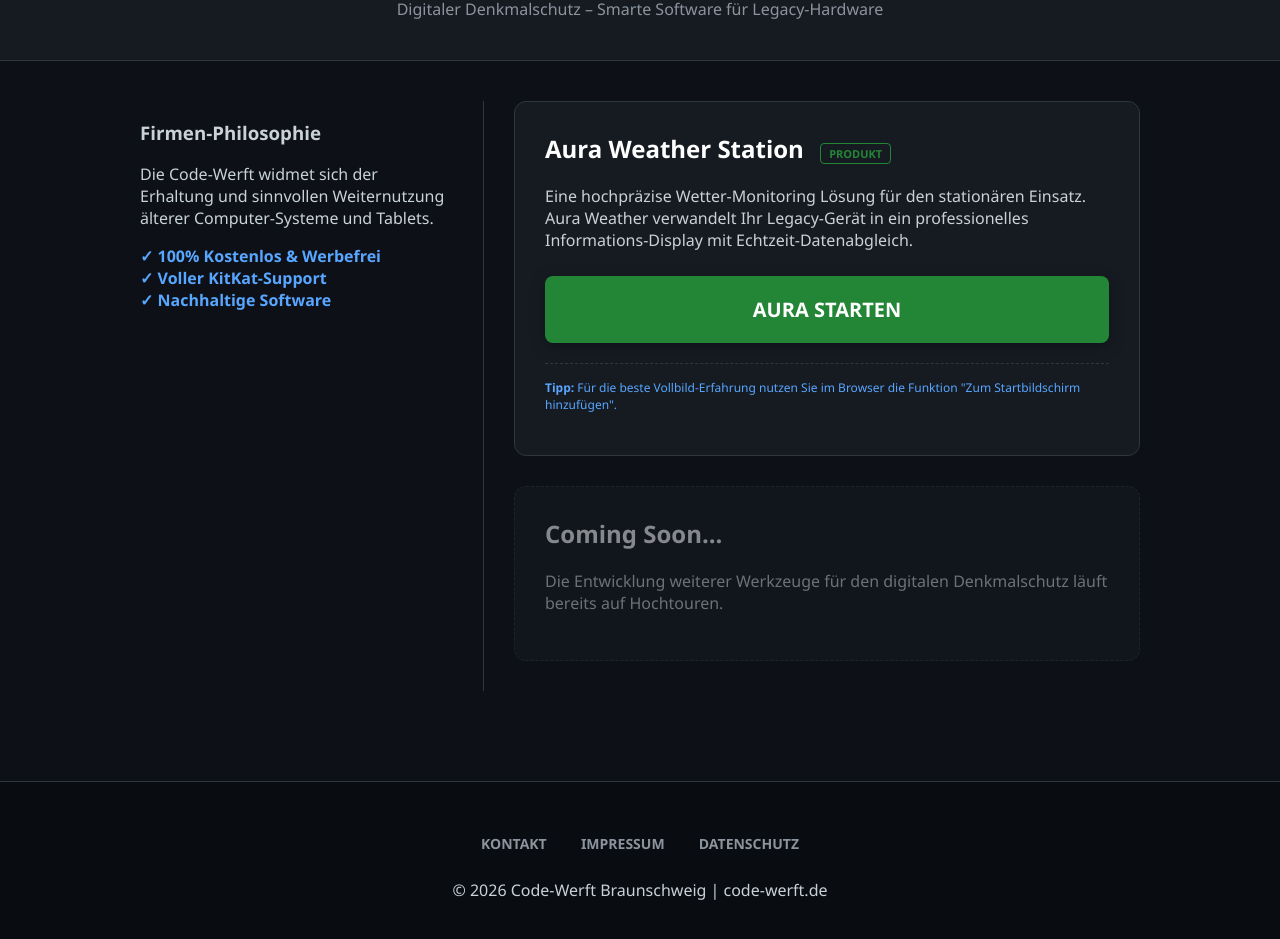
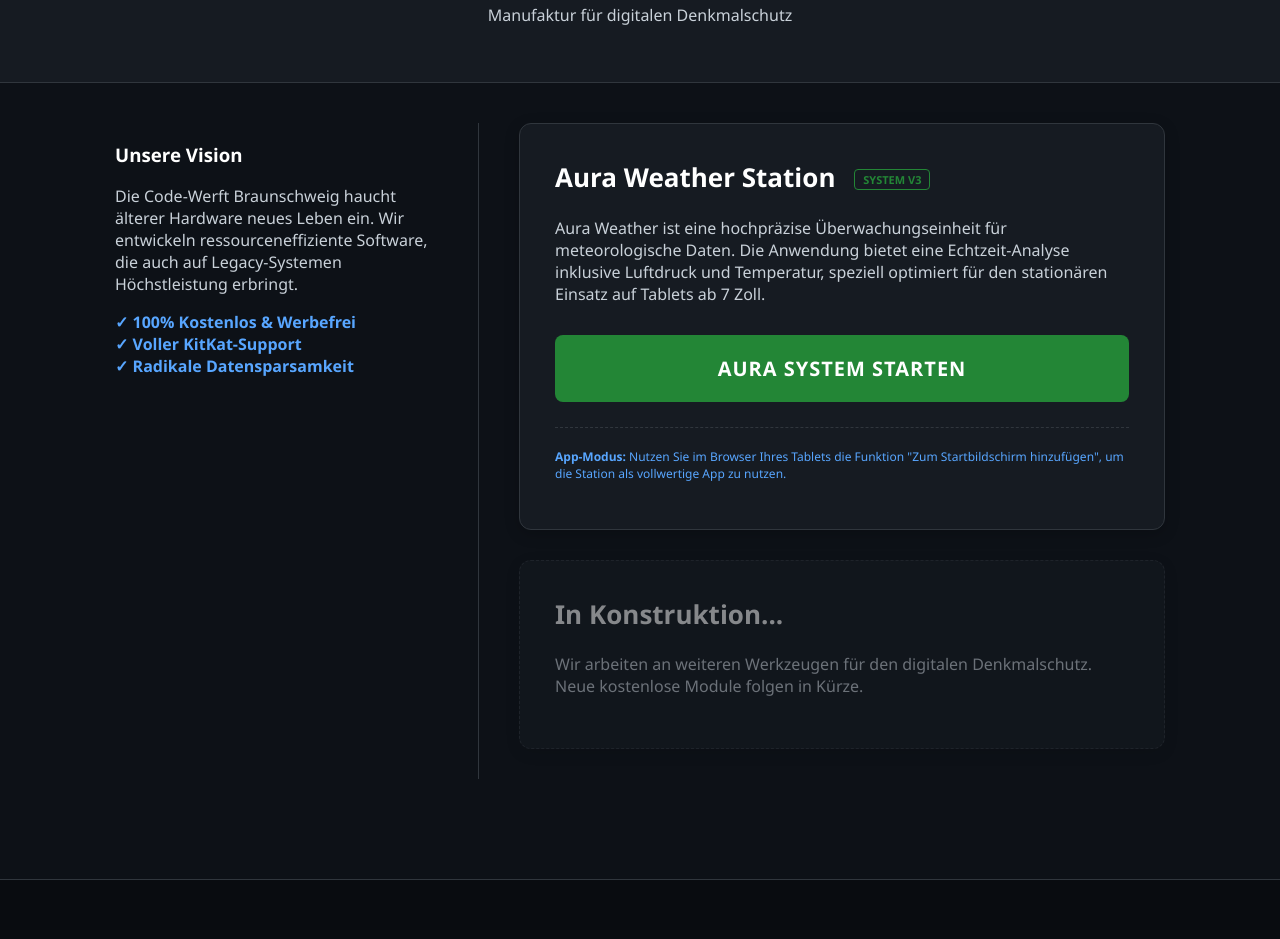
Before and after one commit to PiratKarl/Homepage, a plain HTML site: page index.html in a window 1280 px wide. Shown: the part 95-1034 px from the top of the page. Drawn offline with Linux system fonts and the light colour scheme.

Commit message:
Update index.html

```diff
--- a/index.html
+++ b/index.html
@@ -4,16 +4,17 @@
     <meta charset="UTF-8">
     <title>Code-Werft | Digitaler Denkmalschutz & Software-Manufaktur</title>
 
-    <meta name="description" content="Code-Werft Braunschweig - Digitaler Denkmalschutz für Legacy-Hardware. Entdecken Sie Aura Weather, unsere kostenlose Software-Lösung für Tablets ab Android 4.4 KitKat.">
-    <meta name="keywords" content="Code-Werft, Aura Weather, Digitaler Denkmalschutz, Android 4.4, KitKat App, Wetterstation, Braunschweig, piratkarl">
+    <meta name="description" content="Code-Werft Braunschweig - Spezialist für digitalen Denkmalschutz. Wir entwickeln kostenlose, werbefreie Software wie Aura Weather, optimiert für Tablets ab Android 4.4 KitKat.">
+    <meta name="keywords" content="Code-Werft, Aura Weather, Digitaler Denkmalschutz, Braunschweig, Wetterstation App, Android 4.4, KitKat, piratkarl, kostenlose Software">
+    <meta name="author" content="Code-Werft">
     <meta name="robots" content="index, follow">
 
-    <meta name="viewport" content="width=device-width, initial-scale=1.0">
+    <meta name="viewport" content="width=device-width, initial-scale=1.0, maximum-scale=1.0">
     <meta name="mobile-web-app-capable" content="yes">
     <meta name="theme-color" content="#0d1117">
 
     <style>
-        /* DESIGN - OPTIMIERT FÜR TABLETS & RESSOURCENSCHONEND */
+        /* ROBUSTES DESIGN FÜR ALTE & NEUE HARDWARE */
         body {
             background-color: #0d1117;
             color: #c9d1d9;
@@ -31,34 +32,41 @@
             border-bottom: 1px solid #30363d;
         }
 
-        .header h1 { color: #58a6ff; margin: 0; letter-spacing: 3px; text-transform: uppercase; font-size: 32px; }
-        .header p { color: #8b949e; margin: 10px 0 0; font-size: 16px; }
+        .header h1 {
+            color: #58a6ff;
+            margin: 0;
+            letter-spacing: 4px;
+            text-transform: uppercase;
+            font-size: 32px;
+        }
 
         .main-content {
             flex: 1;
-            max-width: 1000px;
+            max-width: 1050px;
             margin: 40px auto;
             padding: 0 20px;
             display: flex;
             flex-direction: row;
         }
 
-        .sidebar { flex: 1; padding-right: 30px; border-right: 1px solid #30363d; }
-        .content { flex: 2; padding-left: 30px; }
+        .sidebar { flex: 1; padding-right: 40px; border-right: 1px solid #30363d; }
+        .content { flex: 2; padding-left: 40px; }
 
+        /* PRODUKT-PRÄSENTATION */
         .card {
             background: #161b22;
             border: 1px solid #30363d;
             border-radius: 12px;
-            padding: 30px;
+            padding: 35px;
             margin-bottom: 30px;
+            box-shadow: 0 4px 15px rgba(0,0,0,0.2);
         }
 
-        .product-title { color: #ffffff; margin-top: 0; font-size: 24px; }
-        .badge { border: 1px solid #238636; color: #238636; padding: 2px 8px; border-radius: 4px; font-size: 11px; margin-left: 10px; font-weight: bold; }
+        .product-title { color: #ffffff; margin-top: 0; font-size: 26px; }
+        .badge { border: 1px solid #238636; color: #238636; padding: 2px 8px; border-radius: 4px; font-size: 11px; margin-left: 12px; font-weight: bold; vertical-align: middle; }
 
-        /* BUTTON ZUR APP - MIT DEINEM SPEZIFISCHEN LINK */
-        .btn-link {
+        /* DER REPARIERTE BUTTON ZUR WETTERSTATION */
+        .btn-aura {
             background-color: #238636;
             color: white;
             text-decoration: none;
@@ -68,34 +76,42 @@
             border-radius: 8px;
             display: block;
             text-align: center;
-            margin-top: 25px;
+            margin-top: 30px;
             text-transform: uppercase;
-            box-shadow: 0 4px 15px rgba(0,0,0,0.3);
+            letter-spacing: 1px;
+            transition: background 0.2s;
         }
-        .btn-link:hover { background-color: #2ea043; }
+        .btn-aura:hover { background-color: #2ea043; }
 
-        /* FOOTER (KONTAKT, IMPRESSUM, DATENSCHUTZ UNTEN) */
+        /* FOOTER MIT RECHTLICHEM INHALT */
         .footer {
             background: #090c10;
-            padding: 50px 20px;
+            padding: 60px 20px;
             text-align: center;
             border-top: 1px solid #30363d;
-            margin-top: 50px;
+            margin-top: 60px;
         }
 
-        .footer-nav { margin-bottom: 25px; }
-        .footer-nav a { color: #8b949e; text-decoration: none; margin: 0 15px; font-size: 14px; font-weight: bold; cursor: pointer; }
+        .footer-nav { margin-bottom: 30px; }
+        .footer-nav a {
+            color: #8b949e;
+            text-decoration: none;
+            margin: 0 20px;
+            font-size: 14px;
+            font-weight: bold;
+            cursor: pointer;
+        }
         .footer-nav a:hover { color: #58a6ff; }
 
-        /* MODALS (POPUP-MENÜS) */
+        /* POPUP MODALS */
         .modal { display: none; position: fixed; top: 0; left: 0; width: 100%; height: 100%; background: rgba(0,0,0,0.9); z-index: 1000; }
-        .modal-box { background: #161b22; width: 85%; max-width: 600px; margin: 15% auto; padding: 30px; border-radius: 12px; border: 1px solid #30363d; position: relative; }
+        .modal-box { background: #161b22; width: 85%; max-width: 600px; margin: 15% auto; padding: 35px; border-radius: 12px; border: 1px solid #30363d; position: relative; }
         .close-btn { position: absolute; top: 15px; right: 20px; font-size: 24px; color: #8b949e; cursor: pointer; }
 
-        /* RESPONSIVE ANPASSUNG */
+        /* OPTIMIERUNG FÜR MOBILE GERÄTE */
         @media (max-width: 768px) {
             .main-content { flex-direction: column; }
-            .sidebar { border-right: none; border-bottom: 1px solid #30363d; padding-right: 0; padding-bottom: 30px; margin-bottom: 30px; }
+            .sidebar { border-right: none; border-bottom: 1px solid #30363d; padding-right: 0; padding-bottom: 35px; margin-bottom: 35px; }
             .content { padding-left: 0; }
         }
     </style>
@@ -103,36 +119,36 @@
 <body>
 
     <div class="header">
-        <h1>Code-Werft</h1>
-        <p>Digitaler Denkmalschutz – Smarte Software für Legacy-Hardware</p>
+        <h1>⚓ Code-Werft</h1>
+        <p>Manufaktur für digitalen Denkmalschutz</p>
     </div>
 
     <div class="main-content">
         <div class="sidebar">
-            <h3>Firmen-Philosophie</h3>
-            <p>Die Code-Werft widmet sich der Erhaltung und sinnvollen Weiternutzung älterer Computer-Systeme und Tablets.</p>
+            <h3 style="color: white;">Unsere Vision</h3>
+            <p>Die Code-Werft Braunschweig haucht älterer Hardware neues Leben ein. Wir entwickeln ressourceneffiziente Software, die auch auf Legacy-Systemen Höchstleistung erbringt.</p>
             <p style="color:#58a6ff; font-weight:bold;">
                 ✓ 100% Kostenlos & Werbefrei<br>
                 ✓ Voller KitKat-Support<br>
-                ✓ Nachhaltige Software
+                ✓ Radikale Datensparsamkeit
             </p>
         </div>
 
         <div class="content">
             <div class="card">
-                <h2 class="product-title">Aura Weather Station <span class="badge">PRODUKT</span></h2>
-                <p>Eine hochpräzise Wetter-Monitoring Lösung für den stationären Einsatz. Aura Weather verwandelt Ihr Legacy-Gerät in ein professionelles Informations-Display mit Echtzeit-Datenabgleich.</p>
+                <h2 class="product-title">Aura Weather Station <span class="badge">SYSTEM V3</span></h2>
+                <p>Aura Weather ist eine hochpräzise Überwachungseinheit für meteorologische Daten. Die Anwendung bietet eine Echtzeit-Analyse inklusive Luftdruck und Temperatur, speziell optimiert für den stationären Einsatz auf Tablets ab 7 Zoll.</p>
 
-                <a href="https://piratkarl.github.io/wetterstadion-/" target="_blank" class="btn-link">AURA STARTEN</a>
+                <a href="https://piratkarl.github.io/Wetterstation-/" target="_blank" class="btn-aura">AURA SYSTEM STARTEN</a>
 
-                <p style="font-size: 12px; color: #58a6ff; margin-top: 20px; border-top: 1px dashed #30363d; padding-top: 15px;">
-                    <strong>Tipp:</strong> Für die beste Vollbild-Erfahrung nutzen Sie im Browser die Funktion "Zum Startbildschirm hinzufügen".
+                <p style="font-size: 12px; color: #58a6ff; margin-top: 25px; border-top: 1px dashed #30363d; padding-top: 20px;">
+                    <strong>App-Modus:</strong> Nutzen Sie im Browser Ihres Tablets die Funktion "Zum Startbildschirm hinzufügen", um die Station als vollwertige App zu nutzen.
                 </p>
             </div>
 
             <div class="card" style="opacity: 0.5; border-style: dashed;">
-                <h2 class="product-title">Coming Soon...</h2>
-                <p>Die Entwicklung weiterer Werkzeuge für den digitalen Denkmalschutz läuft bereits auf Hochtouren.</p>
+                <h2 class="product-title">In Konstruktion...</h2>
+                <p>Wir arbeiten an weiteren Werkzeugen für den digitalen Denkmalschutz. Neue kostenlose Module folgen in Kürze.</p>
             </div>
         </div>
     </div>
@@ -147,20 +163,28 @@
     </div>
 
     <div id="contact" class="modal"><div class="modal-box"><span class="close-btn" onclick="closeModal('contact')">&times;</span>
-        <h2>Kontakt</h2><p>Haben Sie Fragen an die Werft?</p>
-        <p>E-Mail: <a href="mailto:rkpk@online.de" style="color:#58a6ff;">rkpk@online.de</a></p>
+        <h2>Kontakt</h2>
+        <p>Direkter Draht zur Werft:</p>
+        <p>E-Mail: <a href="mailto:rkpk@online.de" style="color:#58a6ff; font-weight:bold;">rkpk@online.de</a></p>
     </div></div>
 
     <div id="legal" class="modal"><div class="modal-box"><span class="close-btn" onclick="closeModal('legal')">&times;</span>
-        <h2>Impressum</h2><p><strong>Code-Werft Braunschweig</strong><br>Lohengrinstraße 25<br>38106 Braunschweig</p><p>E-Mail: rkpk@online.de</p>
+        <h2>Impressum</h2>
+        <p><strong>Code-Werft Braunschweig</strong><br>
+           Lohengrinstraße 25<br>
+           38106 Braunschweig</p>
+        <p>E-Mail: rkpk@online.de</p>
     </div></div>
 
     <div id="privacy" class="modal"><div class="modal-box"><span class="close-btn" onclick="closeModal('privacy')">&times;</span>
-        <h2>Datenschutz</h2><p>Nachhaltigkeit bedeutet auch Datensparsamkeit. Wir erheben keine personenbezogenen Daten, nutzen keine Cookies und verzichten auf Tracking.</p></div></div>
+        <h2>Datenschutz</h2>
+        <p>Datensparsamkeit ist Teil unseres Denkmalschutz-Konzepts. Diese Homepage und die darauf verlinkten Apps erheben keine personenbezogenen Daten, nutzen keine Cookies und verzichten auf Analysetools.</p>
+    </div></div>
 
     <script>
         function openModal(id) { document.getElementById(id).style.display = 'block'; }
         function closeModal(id) { document.getElementById(id).style.display = 'none'; }
+        // Schließen bei Klick außerhalb des Modals
         window.onclick = function(e) { if (e.target.className === 'modal') { e.target.style.display = 'none'; } }
     </script>
 </body>
```
